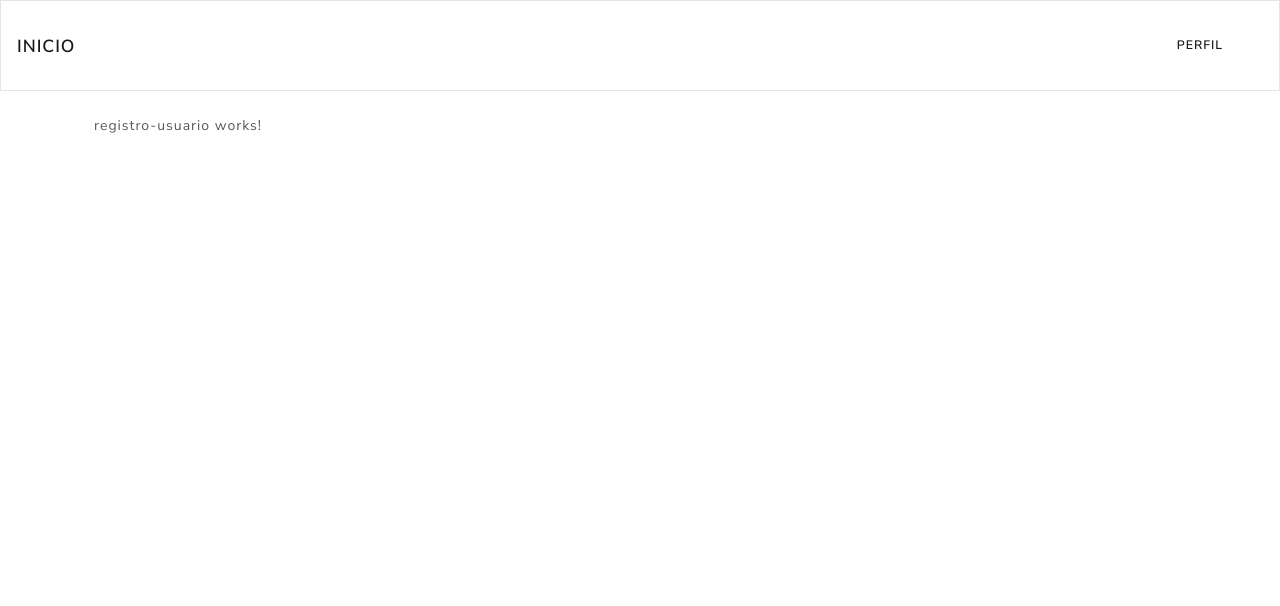
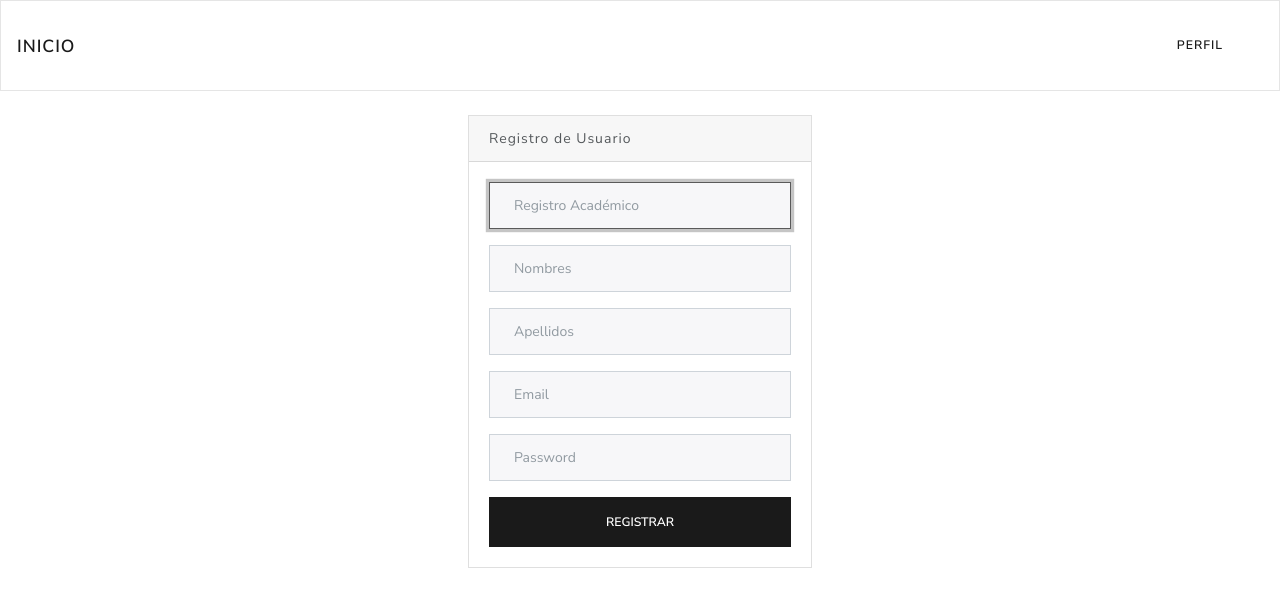
Before and after one commit to GeoNufio1404/SistemaCalificacion_Angular, an Angular app in the folder Frontend/client/: page /perfil in a window 1280 px wide. Shown: the top 606 px of the page. Built offline with nearby package versions, Linux system fonts and the light colour scheme.

Commit message:
Diseño Registro y Olvido Contraseña

```diff
--- a/Frontend/client/src/app/app-routing.module.ts
+++ b/Frontend/client/src/app/app-routing.module.ts
@@ -3,6 +3,7 @@ import { Routes, RouterModule } from '@angular/router';
 import {PerfilComponent} from './componets/perfil/perfil.component'
 import {InicioSesionComponent} from './componets/inicio-sesion/inicio-sesion.component'
 import {RegistroUsuarioComponent} from './componets/registro-usuario/registro-usuario.component'
+import { OlvContrComponent } from "./componets/olv-contr/olv-contr.component";
 const routes: Routes = [
   {
     path: '',//Esto redirecciona cuando ha iniciado la página
@@ -22,6 +23,11 @@ const routes: Routes = [
     path: 'perfil',//
     component: RegistroUsuarioComponent
   }
+  ,
+  {
+    path: 'olv-contr',//
+    component: OlvContrComponent
+  }
 
 ];
 
--- a/Frontend/client/src/app/app.module.ts
+++ b/Frontend/client/src/app/app.module.ts
@@ -7,6 +7,7 @@ import { NavigationComponent } from './componets/navigation/navigation.component
 import { PerfilComponent } from './componets/perfil/perfil.component';
 import { InicioSesionComponent } from './componets/inicio-sesion/inicio-sesion.component';
 import { RegistroUsuarioComponent } from './componets/registro-usuario/registro-usuario.component';
+import { OlvContrComponent } from './componets/olv-contr/olv-contr.component';
 
 @NgModule({
   declarations: [
@@ -14,7 +15,8 @@ import { RegistroUsuarioComponent } from './componets/registro-usuario/registro-
     NavigationComponent,
     PerfilComponent,
     InicioSesionComponent,
-    RegistroUsuarioComponent
+    RegistroUsuarioComponent,
+    OlvContrComponent
   ],
   imports: [
     BrowserModule,
--- a/Frontend/client/src/app/componets/inicio-sesion/inicio-sesion.component.html
+++ b/Frontend/client/src/app/componets/inicio-sesion/inicio-sesion.component.html
@@ -7,16 +7,22 @@
             <div class="card-body">
                 <form (submit)="signUp()">
                     <div class="form-group">
-                        <input type="text" [(ngModel)]="user.name" name="email" class="form-control" placeholder="Registro Académico / Correo" required autofocus>
+                        <input type="text" name="email" class="form-control" placeholder="Registro Académico / Correo" required autofocus>
                     </div>
                     <div class="form-group">
-                        <input type="password" [(ngModel)]="user.password" name="password" class="form-control" placeholder="Password" required>
+                        <input type="password" name="password" class="form-control" placeholder="Password" required>
                     </div>
                     <button class="btn btn-primary btn-block">
                         Iniciar Sesión
                     </button>
                 </form>
             </div>
+            <nav>
+                <ul>
+                    <li><a routerLink="/olv-contr">¿Olvido Contraseña?</a></li>
+                    <li><a routerLink="/registro-usuario">Registro usuario</a></li>
+                </ul>
+            </nav>
         </div>
     </div>
 </div>
--- a/Frontend/client/src/app/componets/inicio-sesion/inicio-sesion.component.ts
+++ b/Frontend/client/src/app/componets/inicio-sesion/inicio-sesion.component.ts
@@ -7,7 +7,6 @@ import { Component, OnInit } from '@angular/core';
 })
 export class InicioSesionComponent implements OnInit {
 
-  user ={  }
   constructor() { }
 
   ngOnInit(): void {
--- /dev/null
+++ b/Frontend/client/src/app/componets/olv-contr/olv-contr.component.html
@@ -0,0 +1,22 @@
+<div class="row">
+    <div class="col-md-4 mx-auto">
+        <div class="card">
+            <div class="card-header">
+                Restablecer Contraseña
+            </div>
+            <div class="card-body">
+                <form (submit)="signUp()">
+                    <div class="form-group">
+                        <input type="text" name="User" class="form-control" placeholder="Usuario" required autofocus>
+                    </div>
+                    <div class="form-group">
+                        <input type="email" name="email" class="form-control" placeholder="Email" required>
+                    </div>
+                    <button class="btn btn-primary btn-block">
+                        Reestablecer Contraseña
+                    </button>
+                </form>
+            </div>
+        </div>
+    </div>
+</div>
--- /dev/null
+++ b/Frontend/client/src/app/componets/olv-contr/olv-contr.component.ts
@@ -0,0 +1,15 @@
+import { Component, OnInit } from '@angular/core';
+
+@Component({
+  selector: 'app-olv-contr',
+  templateUrl: './olv-contr.component.html',
+  styleUrls: ['./olv-contr.component.css']
+})
+export class OlvContrComponent implements OnInit {
+
+  constructor() { }
+
+  ngOnInit(): void {
+  }
+
+}
--- a/Frontend/client/src/app/componets/registro-usuario/registro-usuario.component.html
+++ b/Frontend/client/src/app/componets/registro-usuario/registro-usuario.component.html
@@ -1 +1,31 @@
-<p>registro-usuario works!</p>
+<div class="row">
+    <div class="col-md-4 mx-auto">
+        <div class="card">
+            <div class="card-header">
+                Registro de Usuario
+            </div>
+            <div class="card-body">
+                <form (submit)="signIp()">
+                    <div class="form-group">
+                        <input type="text" name="Usuario" class="form-control" placeholder="Registro Académico" required autofocus>
+                    </div>
+                    <div class="form-group">
+                        <input type="text" name="Nombre" class="form-control" placeholder="Nombres" required autofocus>
+                    </div>
+                    <div class="form-group">
+                        <input type="text" name="Apellido" class="form-control" placeholder="Apellidos" required autofocus>
+                    </div>
+                    <div class="form-group">
+                        <input type="email" name="email" class="form-control" placeholder="Email" required autofocus>
+                    </div>
+                    <div class="form-group">
+                        <input type="password"  name="password" class="form-control" placeholder="Password" required>
+                    </div>
+                    <button class="btn btn-primary btn-block">
+                        Registrar
+                    </button>
+                </form>
+            </div>
+        </div>
+    </div>
+</div>
--- a/Frontend/client/src/app/componets/registro-usuario/registro-usuario.component.ts
+++ b/Frontend/client/src/app/componets/registro-usuario/registro-usuario.component.ts
@@ -11,5 +11,5 @@ export class RegistroUsuarioComponent implements OnInit {
 
   ngOnInit(): void {
   }
-
+  signIp(){}
 }
```
Also changed, not shown: Frontend/client/src/app/componets/olv-contr/olv-contr.component.css (added), 1 other file (tests, documents, lock files or other folders).
